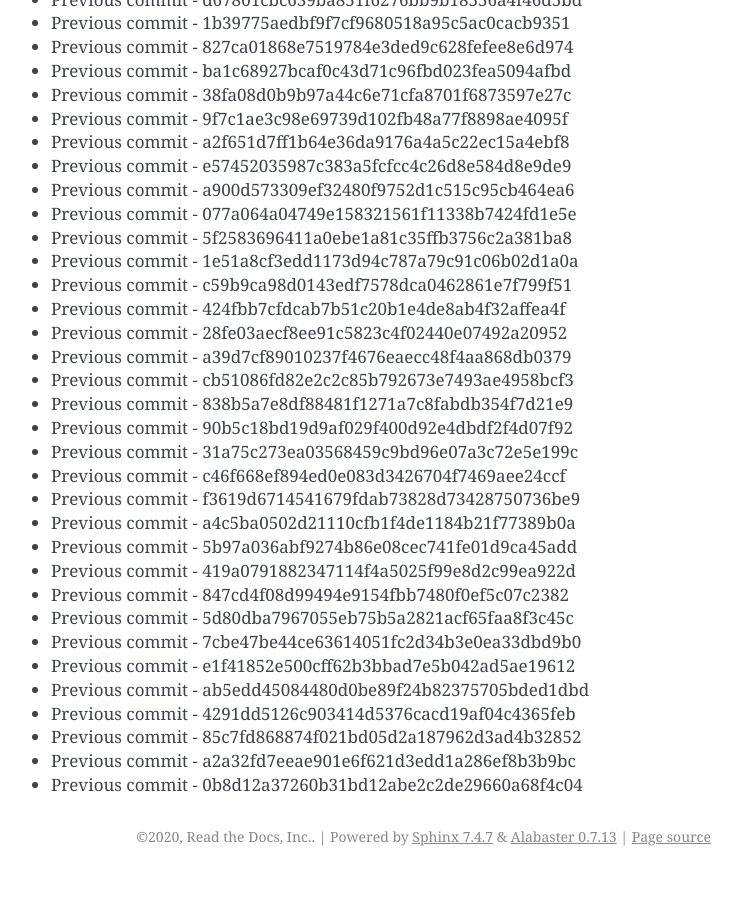
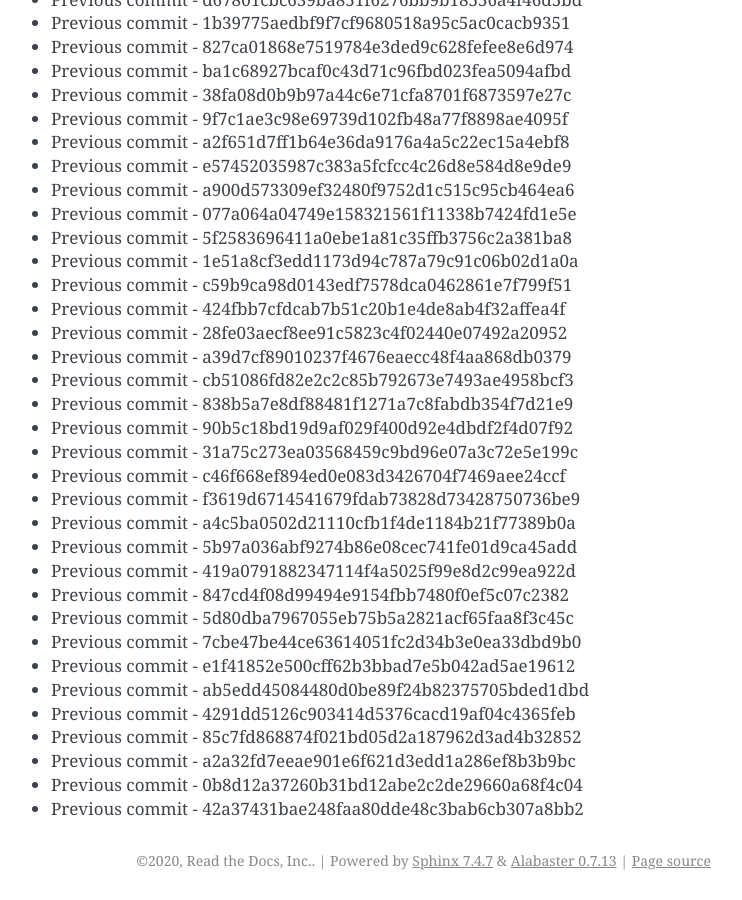
Before and after one commit to readthedocs/rtd-git-stresstest, a Sphinx documentation site: the page built from docs/updates.rst, in a window 1280 px wide and 900 px high, scrolled down 34852 px. Shown: the whole window, without its empty margins (399-1141 px from the left). Built offline with Sphinx 7.4.7, drawn with Linux system fonts in a browser that asks for light colours; before the commit the page ends 35728 px from its top, so only the background shows below that.

Commit message:
Generating commit from previous: 42a37431bae248faa80dde48c3bab6cb307a8bb2

```diff
--- a/docs/updates.rst
+++ b/docs/updates.rst
@@ -1496,3 +1496,4 @@ It can be tested for any performance characteristics.
 * Previous commit - 85c7fd868874f021bd05d2a187962d3ad4b32852
 * Previous commit - a2a32fd7eeae901e6f621d3edd1a286ef8b3b9bc
 * Previous commit - 0b8d12a37260b31bd12abe2c2de29660a68f4c04
+* Previous commit - 42a37431bae248faa80dde48c3bab6cb307a8bb2
```
